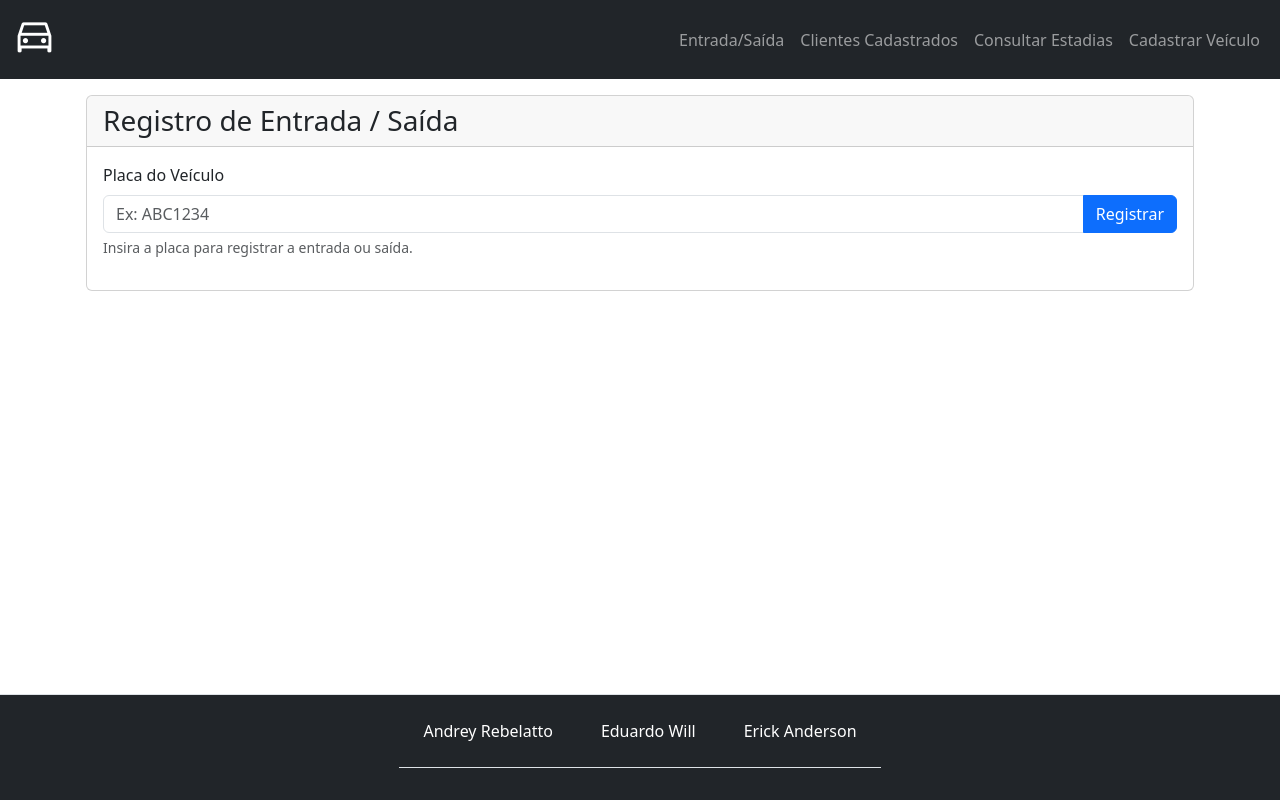
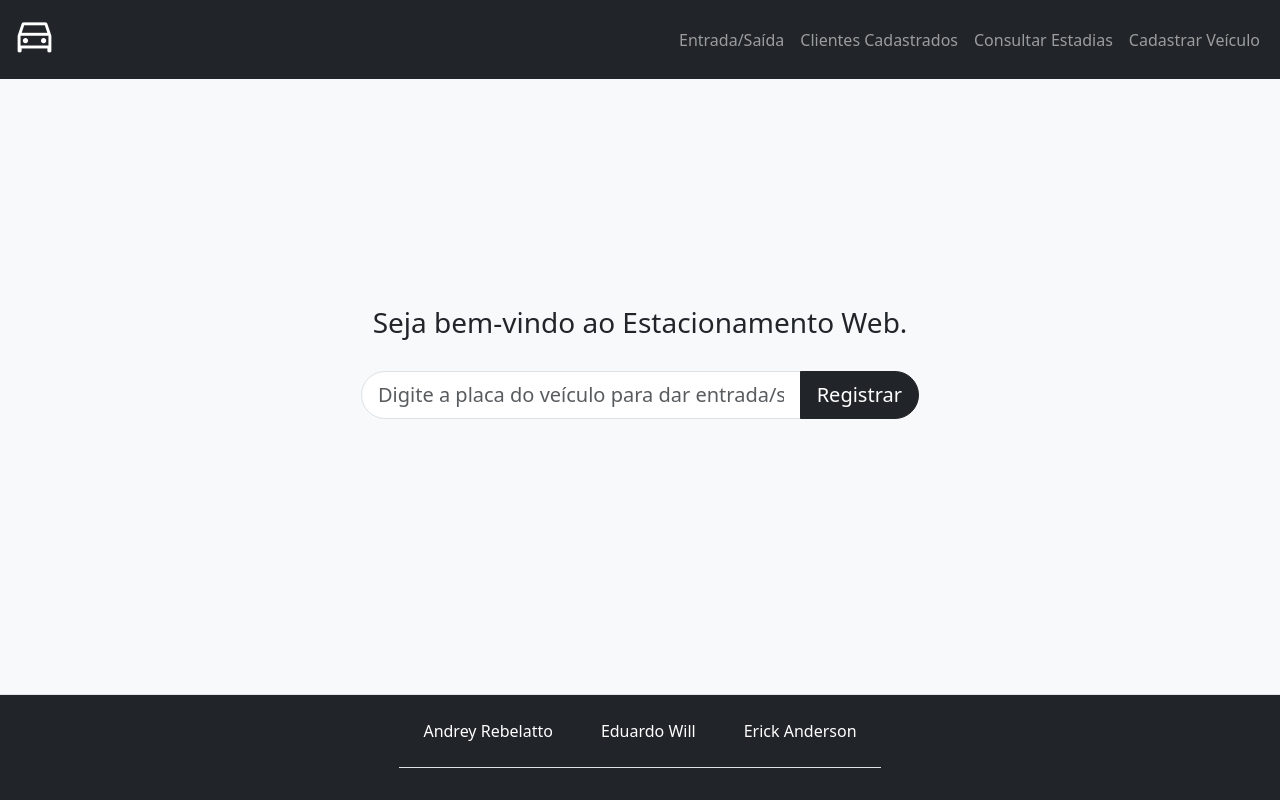
Before and after one commit to andreyyyon/APCII-02, a Flask app: page / in a window 1280 px wide. Run offline with Flask 3, Linux system fonts and the light colour scheme.

Commit message:
cmt-18112025-01

```diff
--- a/templates/base.html
+++ b/templates/base.html
@@ -8,7 +8,7 @@
     <link rel="stylesheet" href="https://fonts.googleapis.com/css2?family=Material+Symbols+Outlined:opsz,wght,FILL,GRAD@48,400,0,0&icon_names=directions_car"/>
     <link href="https://cdn.jsdelivr.net/npm/bootstrap@5.3.8/dist/css/bootstrap.min.css" rel="stylesheet" integrity="sha384-sRIl4kxILFvY47J16cr9ZwB07vP4J8+LH7qKQnuqkuIAvNWLzeN8tE5YBujZqJLB" crossorigin="anonymous">
 </head>
-<body class="d-flex flex-column min-vh-100">
+<body class="d-flex flex-column min-vh-100 bg-light">
     <nav class="navbar navbar-expand-lg navbar-dark bg-dark">
         <div class="container-fluid">
             <a href="{{ url_for('index') }}" class="navbar-brand" ata-bs-toggle="collapse" data-bs-target="#navbar" aria-controls="navbar" aria-expanded="false" aria-label="Toggle navigation">
@@ -35,12 +35,12 @@
         </div>
     </nav>
 
-    <main class="container p-3">
+    <main class="container m-auto">
         {% block content %}
         {% endblock %}
     </main>
 
-    <footer class="mt-auto">
+    <footer class="">
         <div class="container-fluid p-0">
             <footer class="d-flex flex-wrap justify-content-center align-items-center py-3 border-top bg-dark text-white">
                 <ul class="nav justify-content-center border-bottom pb-3 mb-3 text-white">
--- a/templates/index.html
+++ b/templates/index.html
@@ -1,28 +1,25 @@
 {% extends "base.html" %}
 
 {% block content %}
-<section class="card">
-    <h3 class="card-header">Registro de Entrada / Saída</h3>
-    <div class="card-body">
+<section class="mb-5">
+    <h3 class="text-center pb-4">Seja bem-vindo ao Estacionamento Web.</h3>
     {% if mensagem %}
-            <div class="alert alert-{{ alert }} alert-dismissible fade show" role="alert">
+        <div class="alert alert-{{ alert }} alert-dismissible fade show position-absolute top-0 start-50 translate-middle-x" style="margin-top: 100px;" role="alert">
             {{ mensagem }}
             <button type="button" class="btn-close" data-bs-dismiss="alert" aria-label="Close"></button>
         </div>
     {% endif %}
 
-        <form action="{{ url_for('index') }}" method="post" class="mb-3">
-            <label class="form-label" for="placa">Placa do Veículo</label>
-            <div class="input-group">
+    <form action="{{ url_for('index') }}" method="post" class="m-auto" style="max-width: 50%">
+        <div class="input-group input-group-lg">
             <input type="text"
                     id="placa"
                     name="placa"
-                        placeholder="Ex: ABC1234"
-                        class="form-control">
-                <button class="btn btn-primary" type="submit">Registrar</button>
+                    placeholder="Digite a placa do veículo para dar entrada/saída..."
+                    class="form-control rounded-start-pill">
+            <button class="btn btn-dark rounded-end-pill" type="submit">Registrar</button>
         </div>
-            <div class="form-text"">Insira a placa para registrar a entrada ou saída.</div>
+        <!-- <div class="form-text"">Insira a placa para registrar a entrada ou saída.</div> -->
     </form>
-    </div>
 </section>
 {% endblock %}
```
Also changed, not shown: estacionamento.db. Lines whose indentation alone changed are shown as unchanged.
